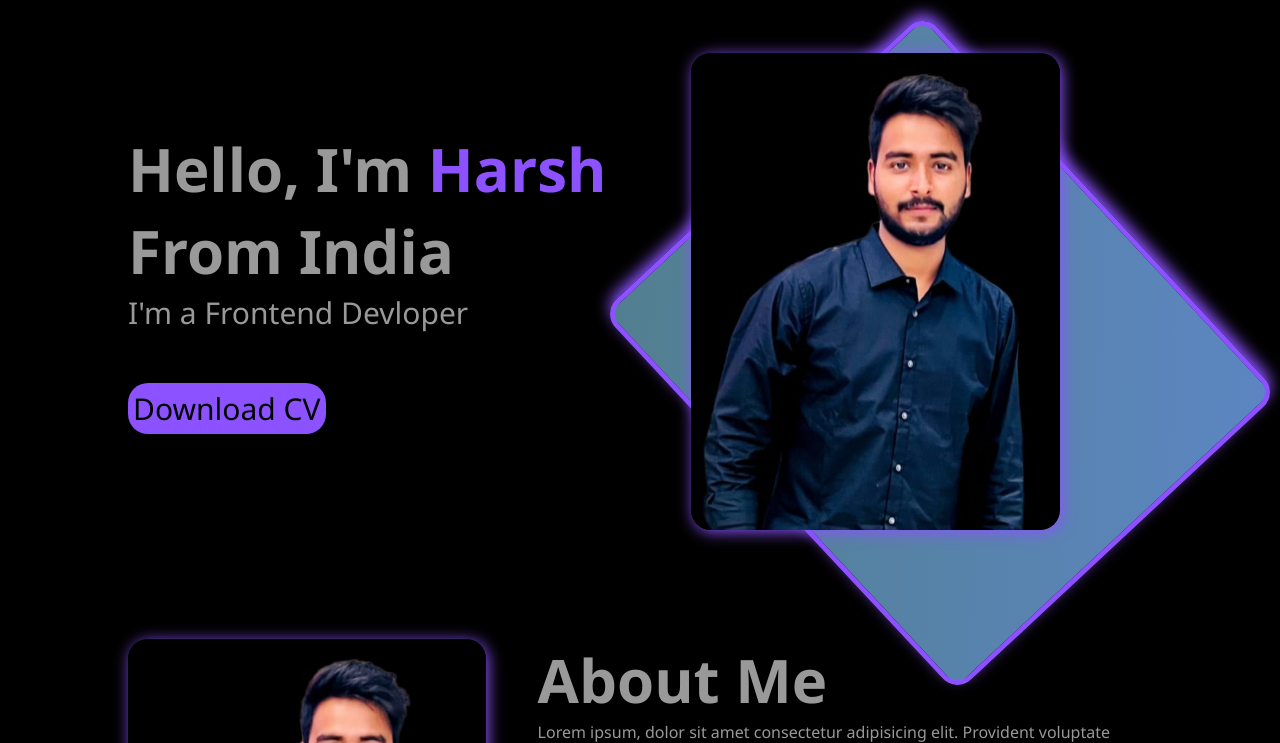
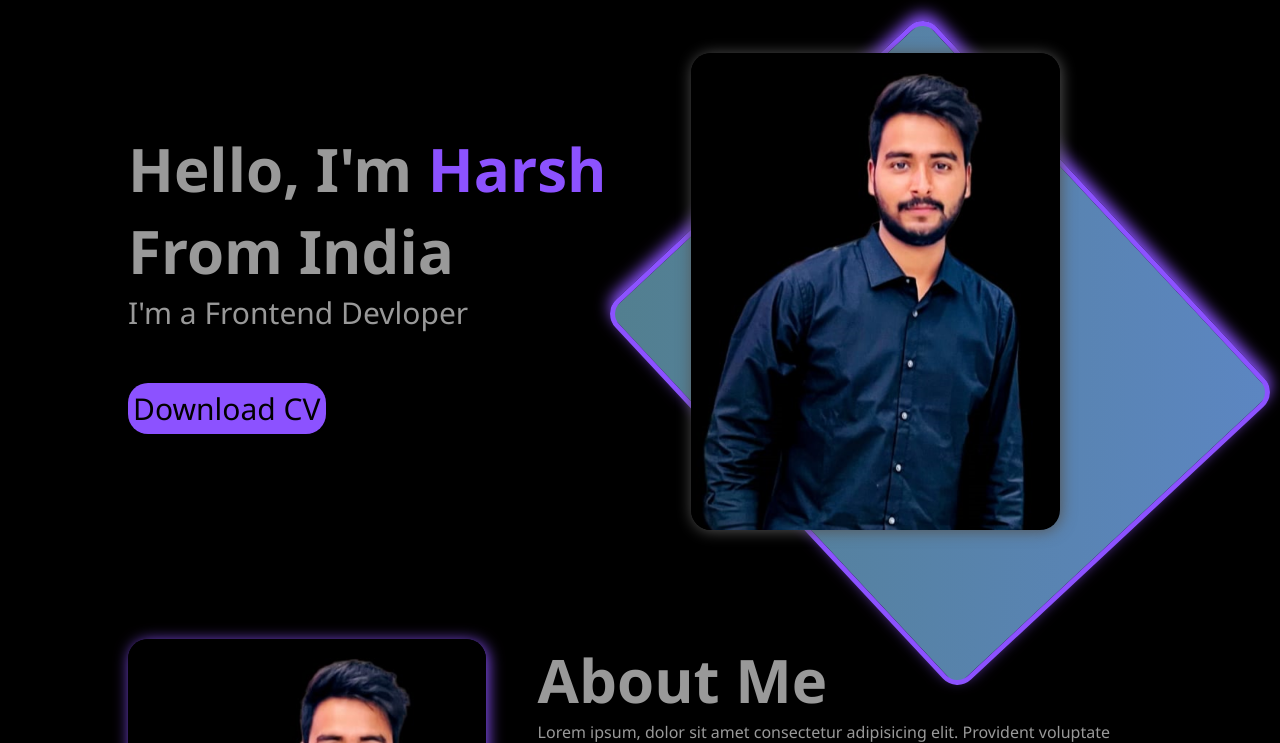
Before and after one commit to Harsh2191/Personal-portfolio, a plain HTML site: page index.html in a window 1280 px wide. Shown: the part 57-800 px from the top of the page. Drawn offline with Linux system fonts and the light colour scheme.

Commit message:
box-shadow

```diff
--- a/style.css
+++ b/style.css
@@ -129,7 +129,7 @@ nav ul li a:hover::after{
   position:relative;
   z-index: 999;
   cursor:pointer;
-  box-shadow:2px 2px 15px #8c52ff ;
+  box-shadow:1px 1px 15px #555 ;
   transition: all ease 0.5s
 }
 .right-content:hover img{
```
